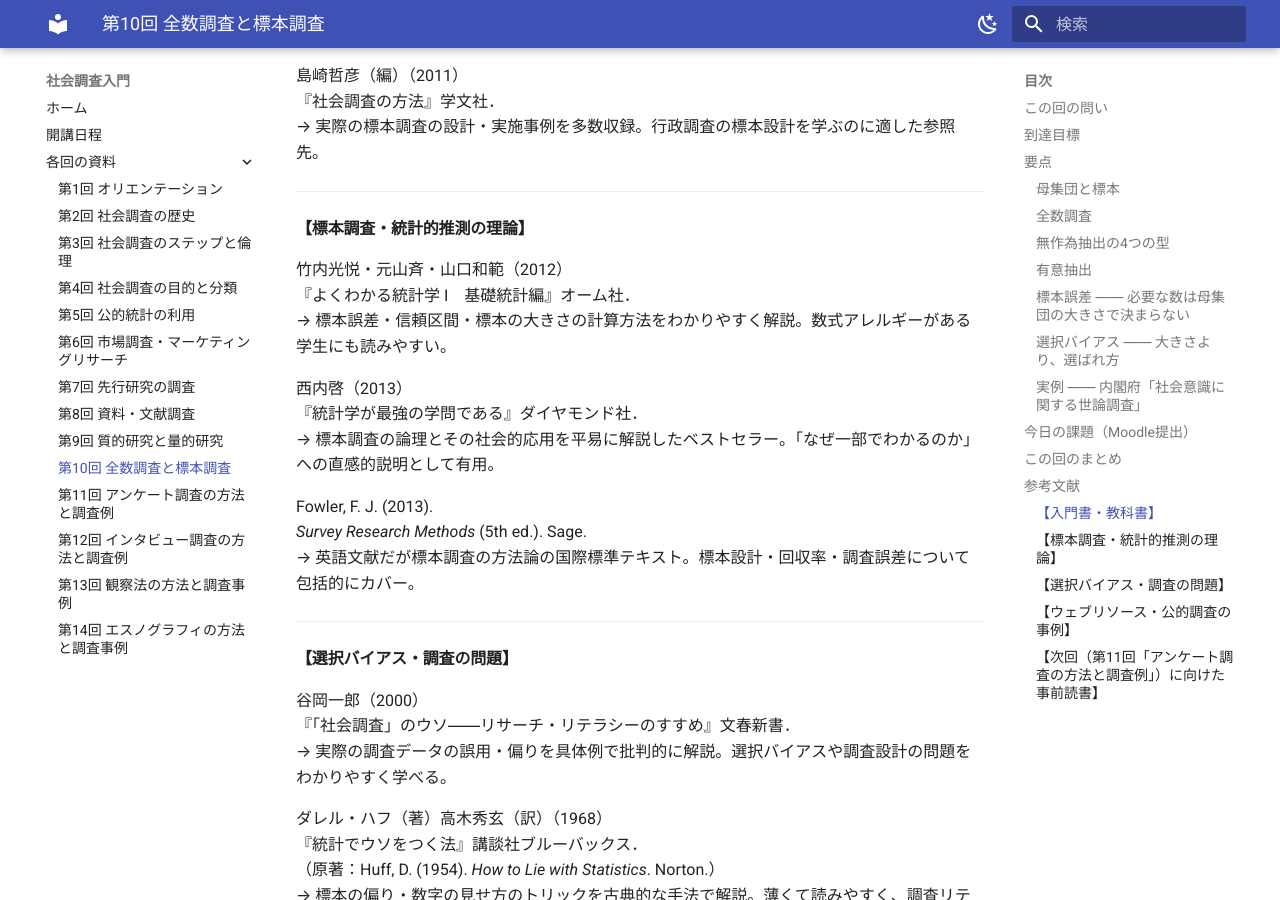
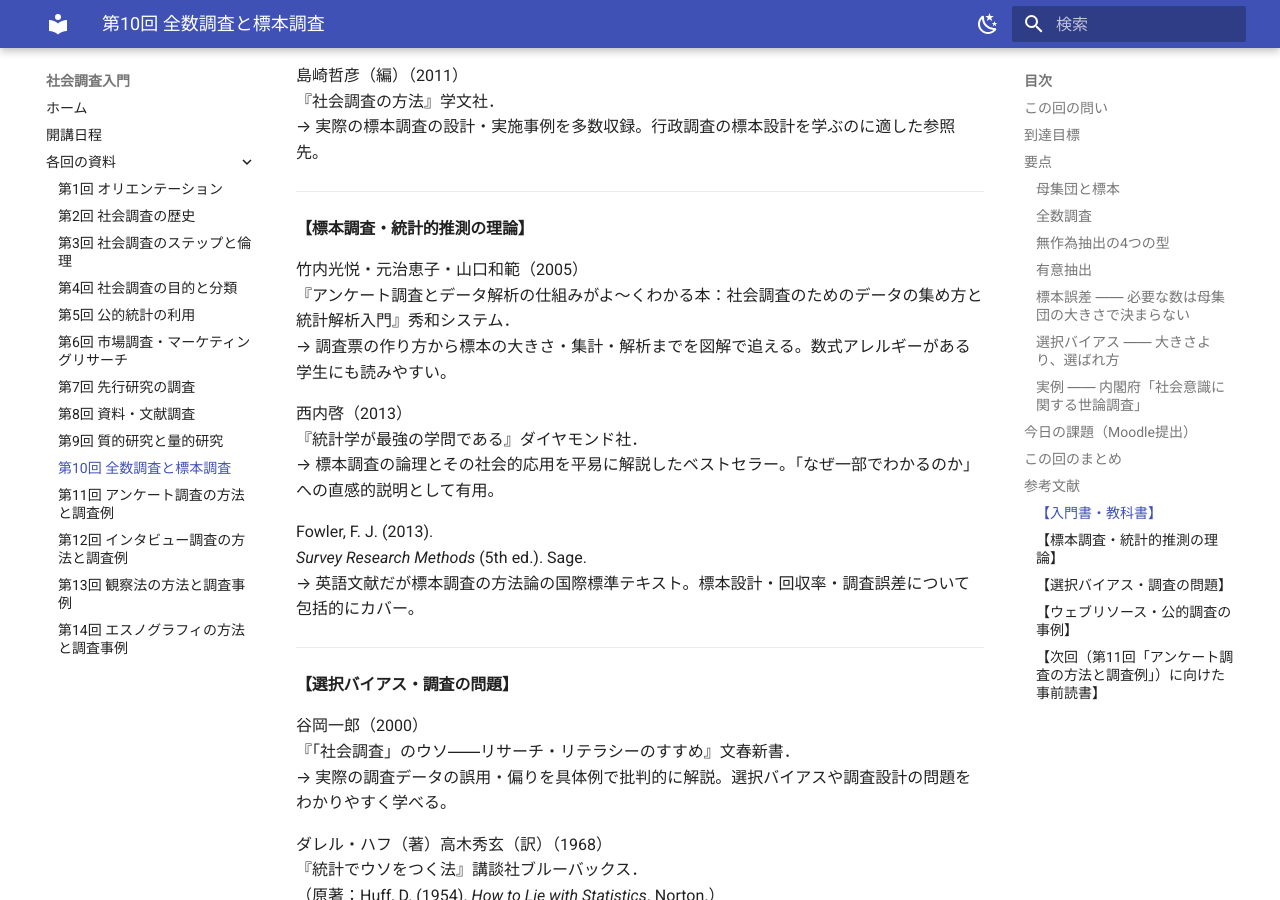
Before and after one commit to aonoa68/shakaichosa, an MkDocs documentation site: the page built from docs/week10.md, in a window 1280 px wide and 900 px high, scrolled down 7604 px. Built offline with MkDocs 1.6.1 and Material for MkDocs 9.7.7, drawn with Linux system fonts in a browser that asks for light colours.

Commit message:
参考文献の誤りを修正（NDLサーチで確認）
- week06: 竹村和久(2009)→ 青木幸弘・新倉貴士・佐々木壮太郎ほか(2012)『消費者行動論』有斐閣
- week07: 大串夏身(2010)『学術情報サービスの展開』青弓社（実在せず）→『インターネット時代のレファレンス』日外アソシエーツ2010
- week08: 藤田節子(2009)『図書館・情報学分野の文献調査入門』丸善（実在せず）→『図書館活用術』日外アソシエーツ2020
- week10: 竹内光悦ほか(2012)『よくわかる統計学I』オーム社（実在せず）→『アンケート調査とデータ解析の仕組みがよ〜くわかる本』秀和システム2005
- week13: ホワイト邦訳『都市という空間』日経BP社 →『都市という劇場』日本経済新聞社1994（原著も City: Rediscovering the Center と明記）
- week14: Kozinets・Creswell の存在しない邦訳を削除し、実在する関連邦訳を案内に変更

Co-Authored-By: Claude Opus 5 (1M context) <noreply@anthropic.com>

```diff
--- a/docs/week10.md
+++ b/docs/week10.md
@@ -257,9 +257,9 @@
 
 #### 【標本調査・統計的推測の理論】
 
-竹内光悦・元山斉・山口和範（2012）
-『よくわかる統計学 I　基礎統計編』オーム社．
-→ 標本誤差・信頼区間・標本の大きさの計算方法をわかりやすく解説。数式アレルギーがある学生にも読みやすい。
+竹内光悦・元治恵子・山口和範（2005）
+『アンケート調査とデータ解析の仕組みがよ〜くわかる本：社会調査のためのデータの集め方と統計解析入門』秀和システム．
+→ 調査票の作り方から標本の大きさ・集計・解析までを図解で追える。数式アレルギーがある学生にも読みやすい。
 
 西内啓（2013）
 『統計学が最強の学問である』ダイヤモンド社．
```
Also changed, not shown: docs/week06.md (+1 -1 lines), docs/week07.md (+2 -2 lines), docs/week08.md (+2 -2 lines), docs/week13.md (+2 -3 lines), docs/week14.md (+2 -4 lines).
